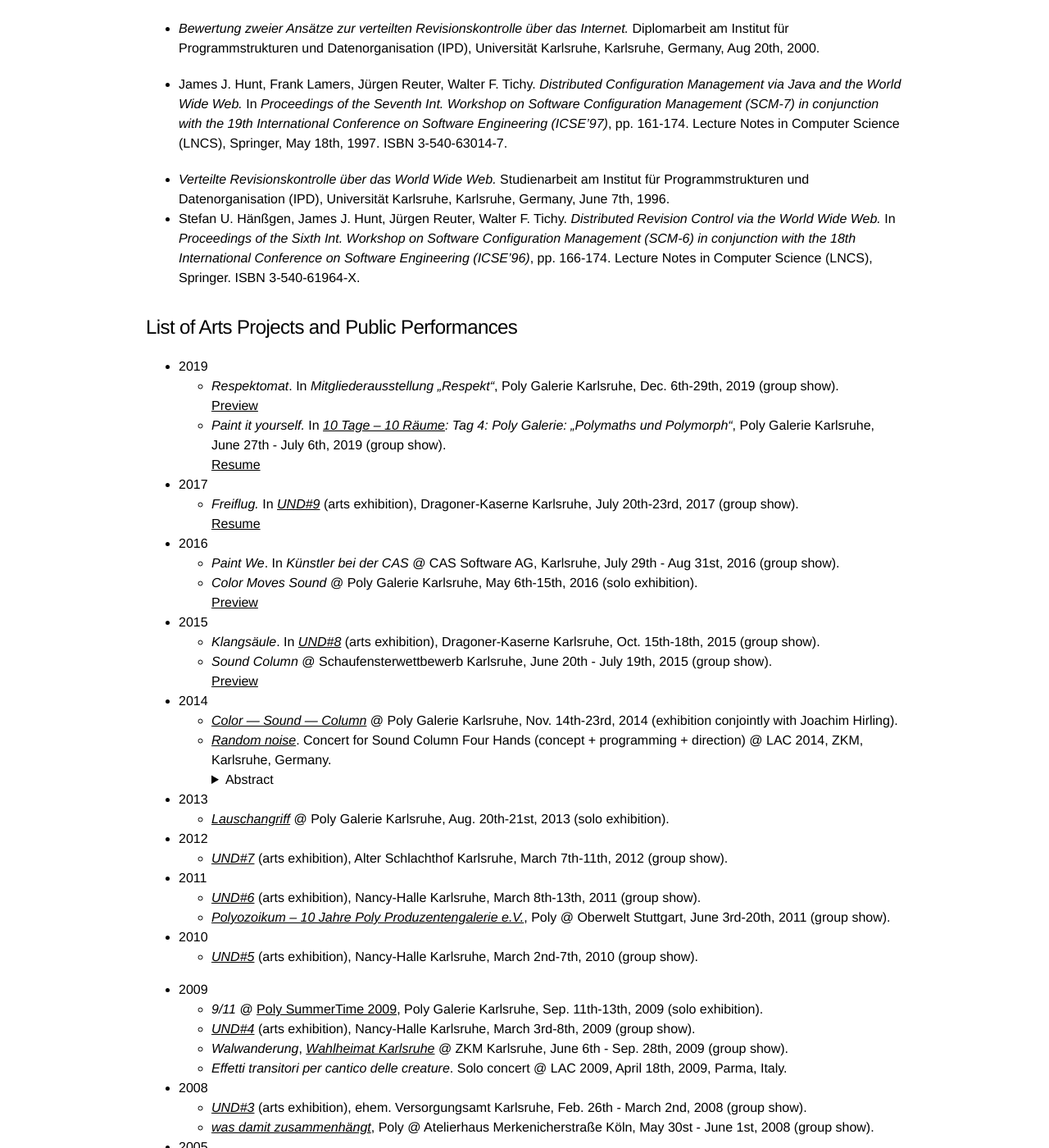
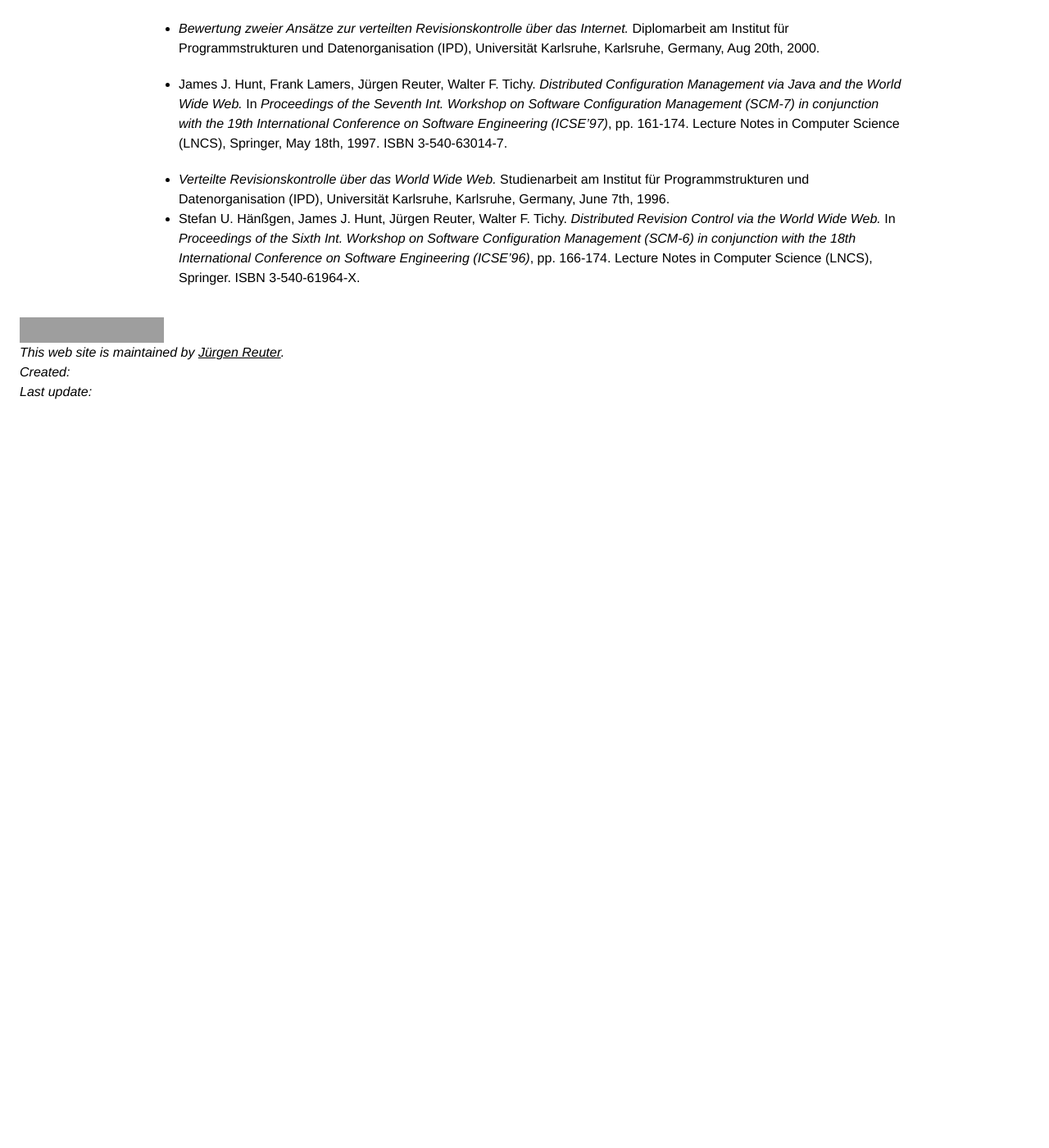
Before and after one commit to soundpaint/soundpaint.github.io, a Jekyll site: the page built from publications.md, in a window 1280 px wide and 1400 px high, scrolled down 2403 px. Shown: the whole window at 82% size. Built offline with Jekyll 4.4.1, drawn with Linux system fonts in a browser that asks for light colours; our own code applies the rules of GitHub Pages for plain Markdown files; after the commit the page ends 2917 px from its top, so only the background shows below that; some of the changed text lies outside the part shown; grey boxes are pictures that could not be loaded.

Commit message:
Factor Out Arts
* Factor out arts projects and performances
  from publications into a separate new page.
* Fix some whitespace distances after full stop.
* Comment out broken bread crumb link.

```diff
--- a/_includes/_nav.html
+++ b/_includes/_nav.html
@@ -1,8 +1,11 @@
 
+        <!-- TODO: Bread Crumb Navigation
+             <a href="/">{{ page.title | default: site.title }}</a>
+        -->
         <div class="nav">
-          <a href="/">{{ page.title | default: site.title }}</a>
           <a href="index.html">Home</a>
           <a href="projects.html">Projects</a>
+          <a href="arts.html">Arts</a>
           <a href="publications.html">Publications</a>
           <a href="resume.html">Resume</a>
           <a href="scratchpad.html">Scratch Pad</a>
--- a/publications.md
+++ b/publications.md
@@ -7,11 +7,11 @@ source code, whatever appropriate.
 
 ## List of Selected Publications
 
-* _Notensatz im 21. Jahrhundert – Entwicklungen und
-  Perspektiven. Bericht von der Notensatzkonferenz in Salzburg._ In
-  [_Musica Sacra_](https://www.musica-sacra-online.de), vol. 140,
-  no. 2 (Ausg. 2/2020), pp. 80-81, April 1st, 2020.
-  Bärenreiter-Verlag, Kassel, Germany.
+* _Notensatz im 21. Jahrhundert – Entwicklungen und Perspektiven.
+  Bericht von der Notensatzkonferenz in Salzburg._ In [_Musica
+  Sacra_](https://www.musica-sacra-online.de), vol. 140, no. 2
+  (Ausg. 2/2020), pp. 80-81, April 1st, 2020.  Bärenreiter-Verlag,
+  Kassel, Germany.
 
 * _Formale Modellierung gregorianischer Neumen zur Repräsentation in
   Notationssoftware am Beispiel von LilyPond._ Talk @ Music Engraving
@@ -21,7 +21,7 @@ source code, whatever appropriate.
     <summary>Abstract</summary>
     Supporting Gregorian neumes in music notation software requires
     formal modelling of music representation, as storage format and as
-    input language. Since neumes notation differs significantly from
+    input language.  Since neumes notation differs significantly from
     subsequent music notation, we give a short historical survey and
     explore a concept for musically adequate modelling based on the
     Solesmes monks’ 19th century research and more recent findings,
@@ -41,10 +41,10 @@ source code, whatever appropriate.
     <summary>Abstract</summary>
     In this talk, I present my project that implements a software
     emulation of a Z80 CPU and all other parts of a VZ200 computer
-    (the hardware originally built around 1983). The emulator software
-    is written in Java, yet fast enough to run in realtime on current
-    modest performance hardware. Special features of the emulator
-    include (among others):
+    (the hardware originally built around 1983).  The emulator
+    software is written in Java, yet fast enough to run in realtime on
+    current modest performance hardware.  Special features of the
+    emulator include (among others):
 
     * a monitor control program with features for editing, running and
       debugging Z80 assember code,
@@ -88,7 +88,7 @@ source code, whatever appropriate.
     * Third, I connected a Raspberry Pi 3 board to the Arduino board
       and developed a Java Application that retrieves flight control
       signal data from the Arduino with the possibility to record it
-      to a file. Also, the application allows for replaying recorded
+      to a file.  Also, the application allows for replaying recorded
       data back to the Arduino for signal injection into the quadcop's
       remote control.
 
@@ -108,20 +108,20 @@ source code, whatever appropriate.
   <details>
     <summary>Abstract</summary>
     Coloured hearing is a form of synaesthesia with co-perception of
-    acoustic stimuli as visual effects. In contrast to acquired or
+    acoustic stimuli as visual effects.  In contrast to acquired or
     induced synaesthesia, the genuine form is thought to origin very
-    early in life and to not relevantly change over time. Therefore,
+    early in life and to not relevantly change over time.  Therefore,
     finding correlations between acoustic stimuli and visual effects
     with genuine coloured hearing and evaluating their visual
     significance even on adults gives hints on which acoustic
     properties have been significant for an individual since early
-    life. With this snapshot of significance taken from many
+    life.  With this snapshot of significance taken from many
     individuals, we hope to better identify the border between
     congenital perception and perception habits created from cultural
-    influence. Knowledge about this border is essential for
+    influence.  Knowledge about this border is essential for
     composition of contemporary music, as it marks the limit where
     musical parameters go beyond trainable perception and thus render
-    irrelevant as compositorial means. So far, for a preparatory case
+    irrelevant as compositorial means.  So far, for a preparatory case
     study we developed a set of sounds, tested it on a single genuine
     coloured hearing individual and present first results.
   </details>
@@ -136,9 +136,9 @@ source code, whatever appropriate.
   <details>
     <summary>Abstract</summary>
     The idea is simple and obvious: Take some Raspberry Pi computing
-    units, each as a reusable synthesizer module. Connect them via a
-    network. Connect a notebook or PC to control and monitor
-    them. Start playing on your virtually analog modular synthesizer.
+    units, each as a reusable synthesizer module.  Connect them via a
+    network.  Connect a notebook or PC to control and monitor them.
+    Start playing on your virtually analog modular synthesizer.
     However, is existing Linux audio software sufficiently mature to
     implement this vision out of the box? We investigate how far we
     get in building such a synthesizer, what existing software to
@@ -162,11 +162,12 @@ source code, whatever appropriate.
     <summary>Abstract</summary>
     Signal processing with discrete Fourier transform (DFT) works well
     in standard settings, but is unsatisfying for rapid changes in
-    signal spectra. We illustrate and analyze this phenomenon, develop
-    a novel transform and prove its close relation to the Laplace
-    transform. We deploy our transform for deriving a replacement for
-    the sliding window DFT. Our approach features transient effect and
-    hence shows more natural response to rapid spectral changes.
+    signal spectra.  We illustrate and analyze this phenomenon,
+    develop a novel transform and prove its close relation to the
+    Laplace transform.  We deploy our transform for deriving a
+    replacement for the sliding window DFT.  Our approach features
+    transient effect and hence shows more natural response to rapid
+    spectral changes.
   </details>
   <details>
     <summary>Keywords</summary>
@@ -187,16 +188,15 @@ source code, whatever appropriate.
   <details>
     <summary>Abstract</summary>
     Recently, CPU speed increases only slowly, while the number of
-    transistors per chip keeps growing exponentially. Consequently,
-    processors with multi-core architectures are pervading the
-    market. Unfortunately, most existing software still can not
-    exploit the parallelism. Since modular software sythesis
-    implementations typically simulate parallel hardware, they are
-    designated to run on parallel hardware. We examine different
-    approaches for parallelization of a modular software synthesizer
-    and discuss their advantages and disadvantages with respect to
-    both the performance gain and the impact on the software
-    architecture.
+    transistors per chip keeps growing exponentially.  Consequently,
+    processors with multi-core architectures are pervading the market.
+    Unfortunately, most existing software still can not exploit the
+    parallelism.  Since modular software sythesis implementations
+    typically simulate parallel hardware, they are designated to run
+    on parallel hardware.  We examine different approaches for
+    parallelization of a modular software synthesizer and discuss
+    their advantages and disadvantages with respect to both the
+    performance gain and the impact on the software architecture.
   </details>
   <details>
     <summary>Keywords</summary>
@@ -206,25 +206,25 @@ source code, whatever appropriate.
 * Jürgen Reuter, Frank Padberg.  _Towards a Change Specification
   Language for API Evolution._ In _Proceedings of the 1st Workshop on
   Refactoring Tools (WRT07) in conjunction with the 21st European
-  Conference on Object-Oriented Programming (ECOOP2007)_. Technische
-  Universität Berlin, Germany, July 31st, 2007. ISSN 1436-9915
+  Conference on Object-Oriented Programming (ECOOP2007)_.  Technische
+  Universität Berlin, Germany, July 31st, 2007.  ISSN 1436-9915
 
 * _SoundPaint — Painting Music._ Project Presentation @ Nacht der
   Informatik 2006, Karlsruhe, Germany, July 14th, 2006.
 
 * _Ontological Processing of Sound Resources._ In _Proceedings of the
-  4th International Linux Audio Conference (LAC2006)_, pp. 97-104. ZKM
-  Karlsruhe, Karlsruhe, Germany, April 30th, 2006.<br />
+  4th International Linux Audio Conference (LAC2006)_, pp. 97-104.
+  ZKM Karlsruhe, Karlsruhe, Germany, April 30th, 2006.<br />
   [Paper](http://lac.zkm.de/2006/papers/lac2006_juergen_reuter.pdf) |
   [Slides](http://lac.zkm.de/2006/presentations/lac2006_juergen_reuter_slides.pdf)
   <details>
     <summary>Abstract</summary>
     Modern music production systems provide a plethora of sound
     resources, e.g.hundreds or thousands of sound patches on a
-    synthesizer. The more the number of available sounds grows, the
+    synthesizer.  The more the number of available sounds grows, the
     more difficult it becomes for the user to find the desired sound
     resource for a particular purpose, thus demanding for advanced
-    retrieval techniques based on sound classification. This paper
+    retrieval techniques based on sound classification.  This paper
     gives a short survey of existing approaches on classification and
     retrieval of sound resources, discusses them and presents an
     advanced approach based on ontological knowledge processing.
@@ -234,20 +234,19 @@ source code, whatever appropriate.
     classification of sounds, sound resource lookup, ontologies, OWL
   </details>
 
-* Jürgen Reuter, Walter F. Tichy. _Logging Kernel Events on Clusters._
-  In _Future generation computer systems (FGCS 1295)_, vol. 22,
-  num. 3, pp. 313-323. Elsevier Science Publishers
+* Jürgen Reuter, Walter F. Tichy.  _Logging Kernel Events on
+  Clusters._ In _Future generation computer systems (FGCS 1295)_,
+  vol. 22, num. 3, pp. 313-323.  Elsevier Science Publishers
   B.V. (North-Holland), Amsterdam, NL, 2006.
 
 * Alexander Paar, Lazaros Polymenakos, Jürgen Reuter, John Soldatos,
-  Kostas Stamatis. _A Formally Specified Ontology Management API as a
+  Kostas Stamatis.  _A Formally Specified Ontology Management API as a
   Registry for Ubiquitous Computing Systems._ In _IFIP International
-  Conference on Artificial Intelligence Applications and
-  Innovations. AIAI 2006: Artificial Intelligence Applications and
-  Innovations_, pp.  137-146. Springer, Boston, MA, 2006. ISBN
-  978-0-387-34224-5.
+  Conference on Artificial Intelligence Applications and Innovations.
+  AIAI 2006: Artificial Intelligence Applications and Innovations_,
+  pp. 137-146.  Springer, Boston, MA, 2006.  ISBN 978-0-387-34224-5.
 
-* Alexander Paar, Jürgen Reuter, Jaron Schaeffer. _A Pluggable
+* Alexander Paar, Jürgen Reuter, Jaron Schaeffer.  _A Pluggable
   Architectural Model and a Formally Specified Programming Language
   Independent API for an Ontological Knowledge Base Server._
   Australasian Ontology Workshop (AOW 2005), Sydney, Dec. 2005.
@@ -266,10 +265,10 @@ source code, whatever appropriate.
   <details>
     <summary>Abstract</summary>
     We present a paradigm for synthesizing electronic music by
-    graphical composing. The problem of mapping colors to sounds is
+    graphical composing.  The problem of mapping colors to sounds is
     studied in detail from a mathematical as well as a pragmatic point
-    of view. We show how to map colors to sounds in a user-definable,
-    topology preserving manner. We demonstrate the usefulness of our
+    of view.  We show how to map colors to sounds in a user-definable,
+    topology preserving manner.  We demonstrate the usefulness of our
     approach on our prototype implementation of a graphical composing
     tool.
   </details>
@@ -299,174 +298,48 @@ source code, whatever appropriate.
     Editoren im vorliegenden technischen Bericht wieder.
   </details>
 
-* Jürgen Reuter, Walter F. Tichy. _Logging Kernel Events on
-  Clusters_. In _Proc. of the Terascale Performance Analysis Workshop
+* Jürgen Reuter, Walter F. Tichy.  _Logging Kernel Events on
+  Clusters_.  In _Proc. of the Terascale Performance Analysis Workshop
   in conjunction with the International Conference on Computational
-  Science 2003 (ICCS'2003), Part IV_. Lecture Notes in Computer
-  Science (LNCS), pp. 63-72. Springer Verlag, Berlin Heidelberg New
+  Science 2003 (ICCS'2003), Part IV_.  Lecture Notes in Computer
+  Science (LNCS), pp. 63-72.  Springer Verlag, Berlin Heidelberg New
   York/NY, June 2nd, 2003.<br />
   [Slides](https://github.com/soundpaint/publications/blob/master/iccs2003/iccs2003.ppt)
 
-* Bernd Haumacher, Thomas Moschny, Jürgen Reuter, Walter
-  F. Tichy. _Transparent Distributed Threads for Java._ In _Proc. of
-  the 5th Int. Workshop on Java for Parallel and Distributed Computing
-  (JPDC) in conjunction with the 17th International Parallel and
-  Distributed Processing Symposium (IPDPS 2003)_, IEEE Computer
-  Society, Los Alamitos, CA, April 22nd, 2003. ISBN
-  0-7695-1926-1.
+* Bernd Haumacher, Thomas Moschny, Jürgen Reuter, Walter F. Tichy.
+  _Transparent Distributed Threads for Java._ In _Proc. of the 5th
+  Int. Workshop on Java for Parallel and Distributed Computing (JPDC)
+  in conjunction with the 17th International Parallel and Distributed
+  Processing Symposium (IPDPS 2003)_, IEEE Computer Society, Los
+  Alamitos, CA, April 22nd, 2003.  ISBN 0-7695-1926-1.
 
-* James J. Hunt, Jürgen Reuter. _Using the Web for Document
+* James J. Hunt, Jürgen Reuter.  _Using the Web for Document
   Versioning: An Implementation Report for Delta-V._ In _Proceedings
   of the 23rd International Conference on Software Engineering (ICSE
-  2001)_, Toronto, Canada. IEEE Computer Society, Los Alamitos, CA,
-  May 12th, 2001. ISBN 0-7695-1050-7.
+  2001)_, Toronto, Canada.  IEEE Computer Society, Los Alamitos, CA,
+  May 12th, 2001.  ISBN 0-7695-1050-7.
 
 * _Bewertung zweier Ansätze zur verteilten Revisionskontrolle über das
   Internet._ Diplomarbeit am Institut für Programmstrukturen und
   Datenorganisation (IPD), Universität Karlsruhe, Karlsruhe, Germany,
   Aug 20th, 2000.
 
-* James J. Hunt, Frank Lamers, Jürgen Reuter, Walter
-  F. Tichy. _Distributed Configuration Management via Java and the
-  World Wide Web._ In _Proceedings of the Seventh Int. Workshop on Software
+* James J. Hunt, Frank Lamers, Jürgen Reuter, Walter F. Tichy.
+  _Distributed Configuration Management via Java and the World Wide
+  Web._ In _Proceedings of the Seventh Int. Workshop on Software
   Configuration Management (SCM-7) in conjunction with the 19th
   International Conference on Software Engineering (ICSE'97)_,
-  pp. 161-174. Lecture Notes in Computer Science (LNCS), Springer, May
-  18th, 1997. ISBN 3-540-63014-7.
+  pp. 161-174.  Lecture Notes in Computer Science (LNCS), Springer,
+  May 18th, 1997.  ISBN 3-540-63014-7.
 
 * _Verteilte Revisionskontrolle über das World Wide Web._
   Studienarbeit am Institut für Programmstrukturen und
   Datenorganisation (IPD), Universität Karlsruhe, Karlsruhe, Germany,
   June 7th, 1996.
 
-* Stefan U. Hänßgen, James J. Hunt, Jürgen Reuter, Walter
-  F. Tichy. _Distributed Revision Control via the World Wide Web._ In
+* Stefan U. Hänßgen, James J. Hunt, Jürgen Reuter, Walter F. Tichy.
+  _Distributed Revision Control via the World Wide Web._ In
   _Proceedings of the Sixth Int. Workshop on Software Configuration
   Management (SCM-6) in conjunction with the 18th International
-  Conference on Software Engineering (ICSE'96)_, pp. 166-174. Lecture
-  Notes in Computer Science (LNCS), Springer. ISBN 3-540-61964-X.
-
-## List of Arts Projects and Public Performances
-
-* 2019
-  * _Respektomat_.  In _Mitgliederausstellung „Respekt“_, Poly Galerie
-    Karlsruhe, Dec. 6th-29th, 2019 (group show).<br />
-    [Preview](https://www.inka-magazin.de/kunst-design/poly-mitgliederausstellung-jahresrueckblick-mit-respekt.html)
-  * _Paint it yourself._ In _[10 Tage – 10
-    Räume](http://www.und-1.de/10tage10raeume/index.html): Tag 4: Poly
-    Galerie: „Polymaths und Polymorph“_, Poly Galerie Karlsruhe, June
-    27th - July 6th, 2019 (group show).<br />
-    [Resume](https://www.youtube.com/watch?v=VHPs8b5SiW0)
-
-* 2017
-  * _Freiflug._ In [_UND#9_](http://www.und-1.de/) (arts exhibition),
-    Dragoner-Kaserne Karlsruhe, July 20th-23rd, 2017 (group show).<br
-    /> [Resume](https://www.youtube.com/watch?v=pDwdSbA5rck)
-
-* 2016
-  * _Paint We_. In _Künstler bei der CAS_ @ CAS Software AG,
-    Karlsruhe, July 29th - Aug 31st, 2016 (group show).
-  * _Color Moves Sound_ @ Poly Galerie Karlsruhe, May 6th-15th, 2016
-    (solo exhibition).<br />
-    [Preview](https://www.youtube.com/watch?v=7wb6pat2H8s)
-
-* 2015
-  * _Klangsäule_.  In [_UND#8_](http://www.und-1.de/) (arts
-    exhibition), Dragoner-Kaserne Karlsruhe, Oct. 15th-18th, 2015
-    (group show).
-  * _Sound Column_ @ Schaufensterwettbewerb Karlsruhe, June 20th - July
-    19th, 2015 (group show).<br />
-    [Preview](https://www.youtube.com/watch?v=0mqau10weyE)
-
-* 2014
-  * [_Color — Sound —
-    Column_](http://poly-galerie.org/archiv_2014-11-14_hirling_reuter.html)
-    @ Poly Galerie Karlsruhe, Nov. 14th-23rd, 2014 (exhibition
-    conjointly with Joachim Hirling).
-  * [_Random
-    noise_](https://zkm.de/en/event/2014/05/linux-audio-conference-2014-playroom). Concert
-    for Sound Column Four Hands (concept + programming + direction) @
-    LAC 2014, ZKM, Karlsruhe, Germany.<br />
-    <details>
-      <summary>Abstract</summary>
-      Two players give a concert in a competitive manner. They put and
-      rearrange colored shapes and symbols on an advertising column
-      that slowly rotates. The surface of the column is scanned, and a
-      computer program renders the shapes and symbols into sound, as
-      they move under a virtual playhead cursor that is projected onto
-      the column.<br />
-      Since the players compete in uncoordinated fashion rather than
-      cooperate, the overall picture grows wildly. Both players are
-      struggling to dominate the system by putting as much information
-      as possible onto the column. As their competition finally
-      results in big chaos, the overall informational content
-      approaches zero, resulting in random noise.
-    </details>
-
-* 2013
-  * [_Lauschangriff_](http://poly-galerie.org/archiv_2013-08-20_reuter.html)
-    @ Poly Galerie Karlsruhe, Aug. 20th-21st, 2013 (solo exhibition).
-
-* 2012
-  * [_UND#7_](http://www.und-1.de/) (arts exhibition), Alter
-    Schlachthof Karlsruhe, March 7th-11th, 2012 (group show).
-
-* 2011
-  * [_UND#6_](http://www.und-1.de/) (arts exhibition), Nancy-Halle
-    Karlsruhe, March 8th-13th, 2011 (group show).
-  * [_Polyozoikum – 10 Jahre Poly Produzentengalerie
-    e.V._](http://poly-galerie.org/archiv_2011%20-%2006-%20juni%20-%20poly%20bei%20oberwelt.html),
-    Poly @ Oberwelt Stuttgart, June 3rd-20th, 2011 (group show).
-
-* 2010
-  * [_UND#5_](http://www.und-1.de/) (arts exhibition), Nancy-Halle
-    Karlsruhe, March 2nd-7th, 2010 (group show).
-
-[//]: # "TODO: Exhibition @ Immobilien Laub"
-
-* 2009
-  * _9/11_ @ [Poly SummerTime
-    2009](http://poly-galerie.org/archiv_2009%20-%2008%20-%20august_summertime.html),
-    Poly Galerie Karlsruhe, Sep. 11th-13th, 2009 (solo exhibition).
-  * [_UND#4_](http://www.und-1.de/) (arts exhibition), Nancy-Halle
-    Karlsruhe, March 3rd-8th, 2009 (group show).
-  * _Walwanderung_, [_Wahlheimat
-    Karlsruhe_](https://zkm.de/de/event/2009/06/wahlheimat) @ ZKM
-    Karlsruhe, June 6th - Sep. 28th, 2009 (group show).
-  * _Effetti transitori per cantico delle creature_. Solo concert @
-    LAC 2009, April 18th, 2009, Parma, Italy.
-
-* 2008
-  * [_UND#3_](http://www.und-1.de/) (arts exhibition),
-    ehem. Versorgungsamt Karlsruhe, Feb. 26th - March 2nd, 2008 (group
-    show).
-  * [_was damit
-    zusammenhängt_](http://poly-galerie.org/archiv_2008_koeln%20poly_mai.html),
-    Poly @ Atelierhaus Merkenicherstraße Köln, May 30st - June 1st,
-    2008 (group show).
-
-* 2005
-  * _Kampf von Marathon_ — comp. + prod. of music for theatre
-    performance _Chaos Theater_ @ UniTheater Karlsruhe.
-
-* 2004
-  * [_Kunstprozession_](http://www.wolfstieg.com/D/Dokumente/Yol/Texte.htm)
-    — comp. + prod. + perform. with G. Wolfstieg (mus. dir.) @
-    European Cultural Days Karlsruhe, May 2nd and 19th, 2004.
-
-* 2003
-  * _Mobi Song_ — comp. + prod. of anniversary song for Mobile
-    Spieleaktion @ Stadtjugendausschuss Karlsruhe, performed on _Das
-    Fest Karlsruhe_, July 19th, 2003.
-
-* 1998
-  * _1848/49_ — comp. + prod. of music @ Studio für elektronische
-    Musik Karlsruhe, presented at anniversary of Hochschule Karlsruhe.
-
-* 1995
-  * _Metrisches Gewitter_ — comp. + prod. of music @ Studio für
-    elektronische Musik Karlsruhe.
-
-* 1982
-  * _Marienwürmchen_ aus _Des Knaben Wunderhorn_, solo performance
-    (with piano accomp.) @ St. Martins-Chorknaben, Bad Ems.
+  Conference on Software Engineering (ICSE'96)_, pp. 166-174.  Lecture
+  Notes in Computer Science (LNCS), Springer.  ISBN 3-540-61964-X.
```
Also changed, not shown: arts.md (added, +130 -0 lines).
